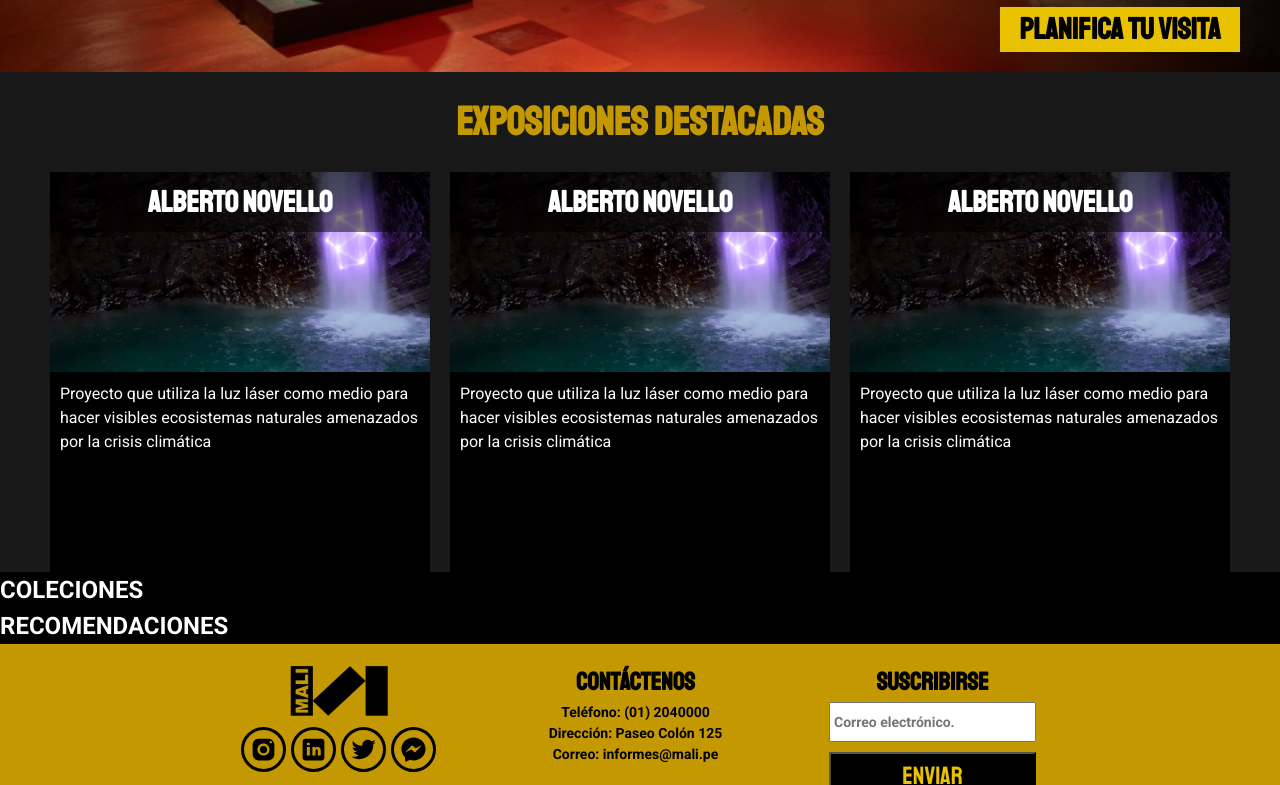
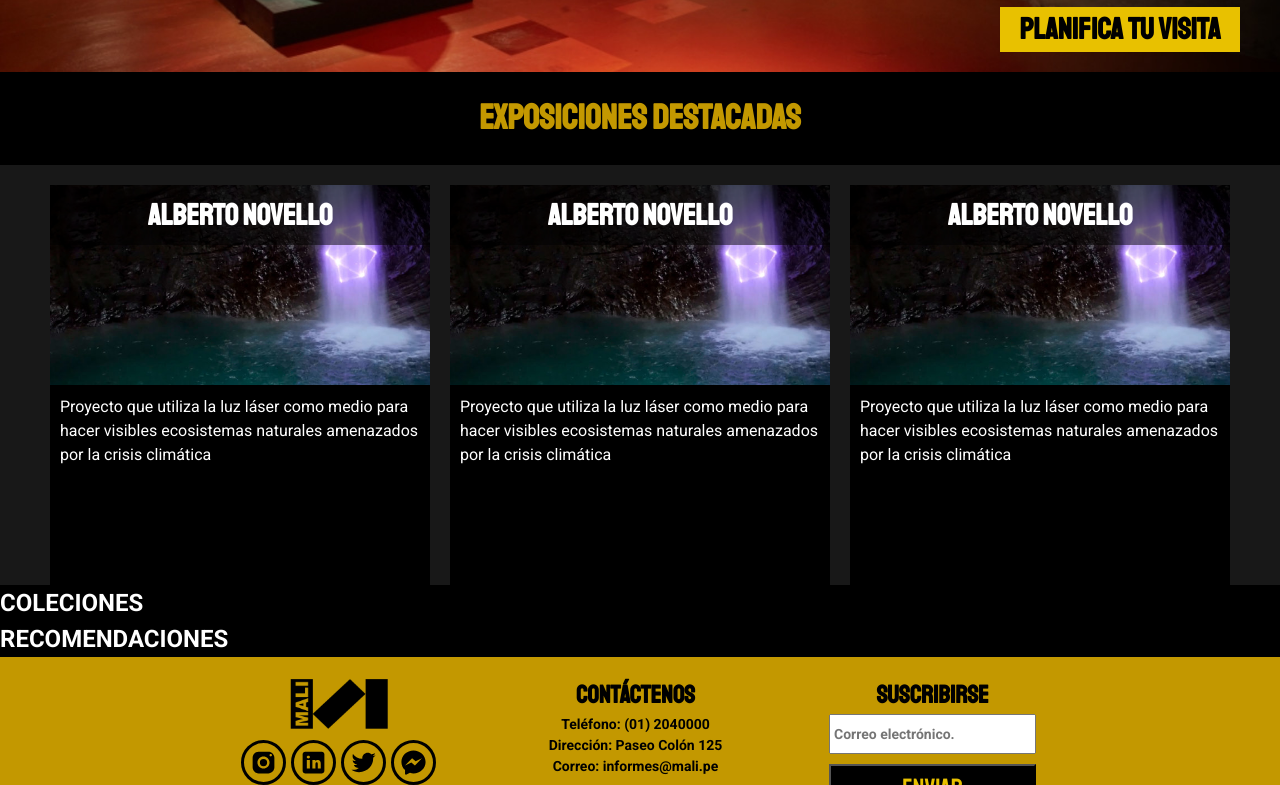
Before and after one commit to betoprohome/website-curso-arquitectura-web, a plain HTML site: page public/index.html in a window 1280 px wide. Shown: the part 558-1343 px from the top of the page. Drawn offline with Linux system fonts and the light colour scheme.

Commit message:
Test de estilos titulo de "Exposiciones Destacas"

```diff
--- a/public/css/homepage.css
+++ b/public/css/homepage.css
@@ -58,10 +58,11 @@ header {
 
 .expo >  h2 {
     font-family: var(--font-2);
-    font-size: 40px;
+    font-size: 35px;
     text-align: center;
     color: var(--color-accent-2);
     padding: 20px;
+    background-color: black;
 }
 
 .expo-cards-content {
@@ -70,6 +71,7 @@ header {
     flex-wrap: wrap;
     justify-content: center;
     gap: 20px;
+    margin-top: 20px;
 }
 
 .expo-card {
```
